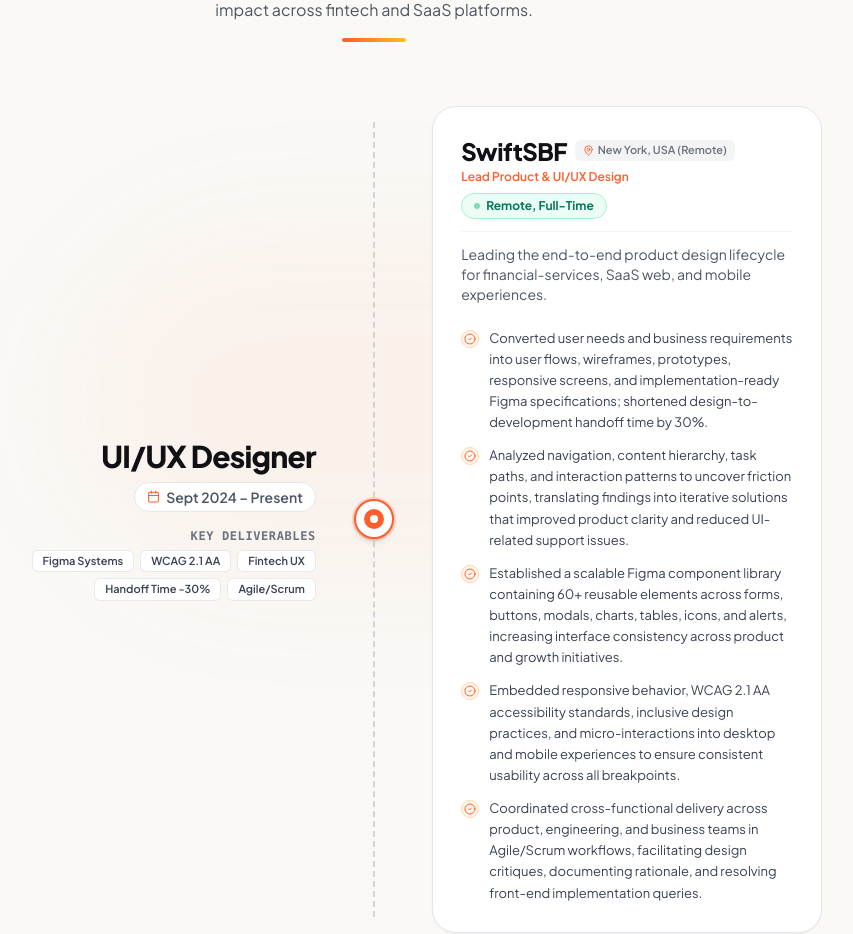
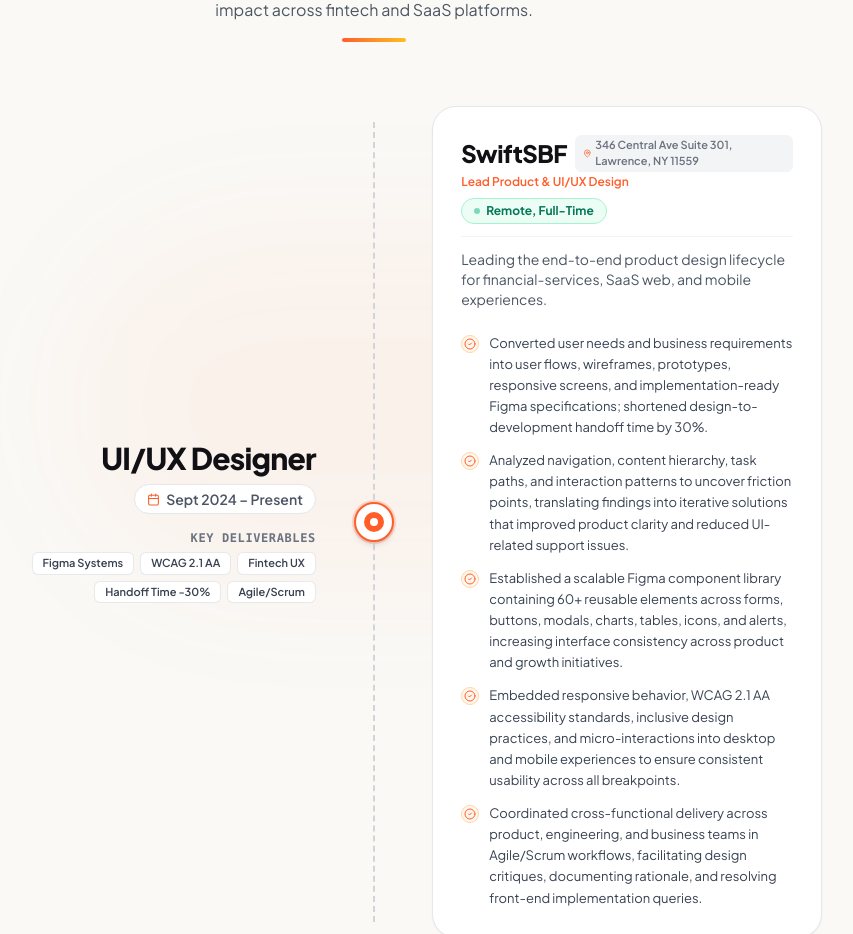
Before and after one commit to Iamsbhm/subham-portfolio, a React (Vite) app: page / in a window 1280 px wide. Shown: the part 1880-2814 px from the top of the page, without its empty margins (266-1119 px from the left). Built offline with nearby package versions, Linux system fonts and the light colour scheme.

Commit message:
Update SwiftSBF exact corporate office address to 346 Central Ave Suite 301, Lawrence, NY 11559

```diff
--- a/src/data/portfolioData.js
+++ b/src/data/portfolioData.js
@@ -67,7 +67,7 @@
     {
       title: "UI/UX Designer",
       company: "SwiftSBF",
-      location: "New York, USA (Remote)",
+      location: "346 Central Ave Suite 301, Lawrence, NY 11559",
       type: "Remote, Full-Time",
       period: "Sept 2024 – Present",
       bullets: [
@@ -137,7 +137,7 @@
     title: "UI/UX Designer",
     period: "Sept 2024 – Present",
     company: "SwiftSBF",
-    location: "New York, USA (Remote)",
+    location: "346 Central Ave Suite 301, Lawrence, NY 11559",
     type: "Remote, Full-Time",
     roleFocus: "Lead Product & UI/UX Design",
     description: "Leading the end-to-end product design lifecycle for financial-services, SaaS web, and mobile experiences.",
```
